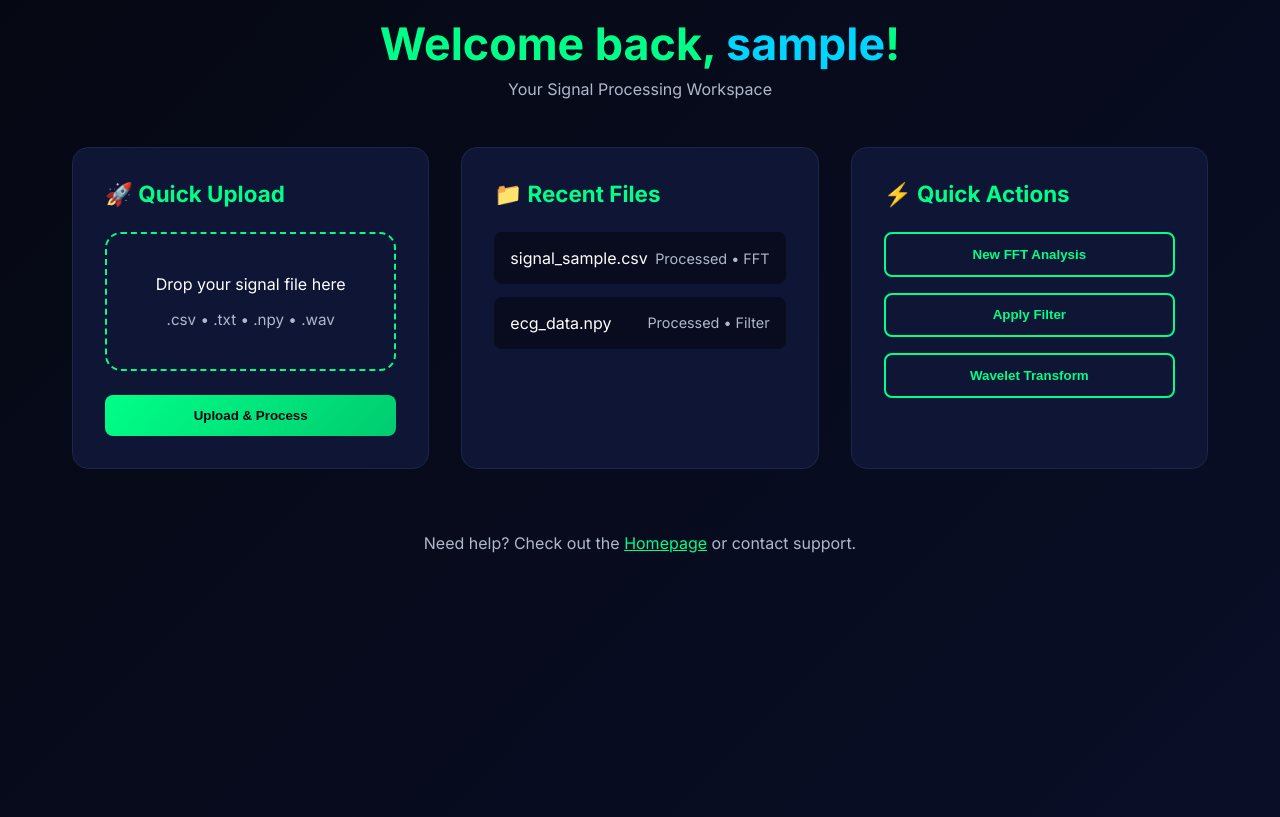
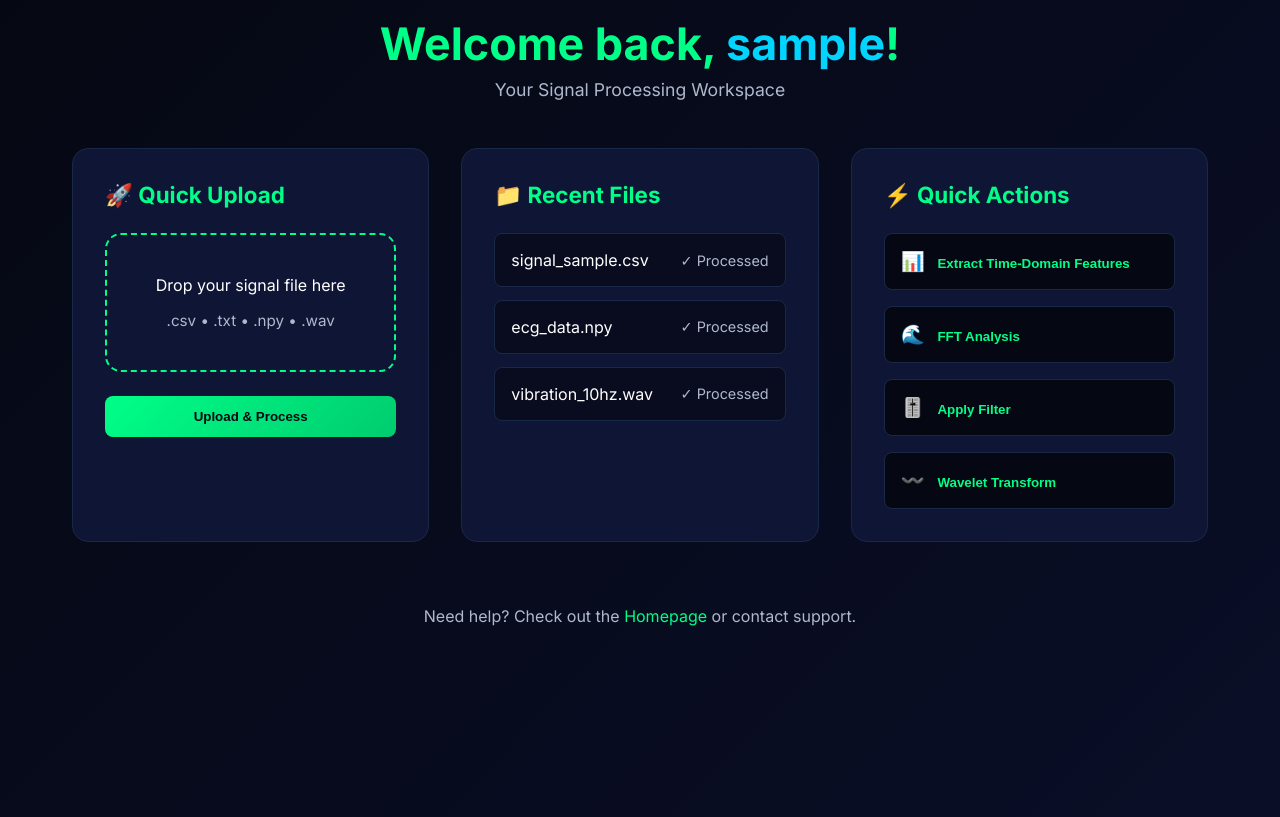
Before and after one commit to achawla4/leibnitz, a Flask app: page /dashboard in a window 1280 px wide. Shown: the part 83-900 px from the top of the page. Run offline with Flask 2, Linux system fonts and the light colour scheme; the visitor is signed in with stand-in values (Sample User, id 1); some libraries are stand-ins or nearby versions.

Commit message:
Updated dashboard and leibnitz pages

```diff
--- a/templates/dashboard.html
+++ b/templates/dashboard.html
@@ -59,6 +59,7 @@
             text-decoration: none;
             margin-left: 2rem;
             font-weight: 500;
+            transition: color 0.3s ease;
         }
 
         .nav-links a:hover {
@@ -80,6 +81,11 @@
             font-size: 2.8rem;
             margin-bottom: 0.5rem;
             color: var(--signal-green);
+        }
+
+        .welcome p {
+            color: var(--text-secondary);
+            font-size: 1.1rem;
         }
 
         .card-grid {
@@ -114,6 +120,16 @@
             padding: 2.5rem;
             text-align: center;
             cursor: pointer;
+            transition: all 0.3s ease;
+        }
+
+        .upload-area:hover {
+            border-color: var(--signal-blue);
+            background: rgba(0, 212, 255, 0.05);
+        }
+
+        #dashFileInput {
+            display: none;
         }
 
         .file-list {
@@ -129,6 +145,7 @@
             display: flex;
             justify-content: space-between;
             align-items: center;
+            border: 1px solid var(--border-color);
         }
 
         .btn {
@@ -138,11 +155,19 @@
             font-weight: 700;
             cursor: pointer;
             transition: all 0.3s;
+            text-decoration: none;
+            display: inline-block;
+            text-align: center;
         }
 
         .btn-primary {
             background: linear-gradient(135deg, var(--signal-green) 0%, #00cc6f 100%);
             color: #050812;
+        }
+
+        .btn-primary:hover {
+            transform: translateY(-3px);
+            box-shadow: 0 10px 30px rgba(0, 255, 136, 0.3);
         }
 
         .btn-secondary {
@@ -151,9 +176,68 @@
             border: 2px solid var(--signal-green);
         }
 
+        .btn-secondary:hover {
+            background: rgba(0, 255, 136, 0.1);
+            transform: translateY(-3px);
+        }
+
         .status {
             font-size: 0.9rem;
             color: var(--text-secondary);
+        }
+
+        .action-buttons {
+            display: flex;
+            flex-direction: column;
+            gap: 1rem;
+        }
+
+        .action-btn {
+            padding: 1rem;
+            background: var(--darker-bg);
+            border: 1px solid var(--border-color);
+            border-radius: 0.5rem;
+            color: var(--signal-green);
+            font-weight: 600;
+            cursor: pointer;
+            transition: all 0.3s;
+            text-align: left;
+        }
+
+        .action-btn:hover {
+            border-color: var(--signal-green);
+            background: rgba(0, 255, 136, 0.1);
+            transform: translateX(5px);
+        }
+
+        .action-icon {
+            margin-right: 0.8rem;
+            font-size: 1.2rem;
+        }
+
+        .footer-text {
+            text-align: center;
+            margin-top: 4rem;
+            color: var(--text-secondary);
+        }
+
+        .footer-text a {
+            color: var(--signal-green);
+            text-decoration: none;
+        }
+
+        .footer-text a:hover {
+            text-decoration: underline;
+        }
+
+        @media (max-width: 768px) {
+            .welcome h1 {
+                font-size: 2rem;
+            }
+
+            .card-grid {
+                grid-template-columns: 1fr;
+            }
         }
     </style>
 </head>
@@ -173,7 +257,7 @@
     <div class="dashboard-container">
         <div class="welcome">
             <h1>Welcome back, <span style="color:var(--signal-blue);">{{ session.get('user', 'User') }}</span>!</h1>
-            <p style="color:var(--text-secondary);">Your Signal Processing Workspace</p>
+            <p>Your Signal Processing Workspace</p>
         </div>
 
         <div class="card-grid">
@@ -201,16 +285,25 @@
             <!-- Quick Actions -->
             <div class="card">
                 <h3>⚡ Quick Actions</h3>
-                <div style="display:flex; flex-direction:column; gap:1rem;">
-                    <button class="btn btn-secondary" onclick="window.location.href='/#upload-section'">New FFT Analysis</button>
-                    <button class="btn btn-secondary" onclick="window.location.href='/#upload-section'">Apply Filter</button>
-                    <button class="btn btn-secondary" onclick="window.location.href='/#upload-section'">Wavelet Transform</button>
+                <div class="action-buttons">
+                    <button class="action-btn" onclick="goToFeatureExtraction()">
+                        <span class="action-icon">📊</span>Extract Time-Domain Features
+                    </button>
+                    <button class="action-btn" onclick="goToFFTAnalysis()">
+                        <span class="action-icon">🌊</span>FFT Analysis
+                    </button>
+                    <button class="action-btn" onclick="goToFilter()">
+                        <span class="action-icon">🎚️</span>Apply Filter
+                    </button>
+                    <button class="action-btn" onclick="goToWavelet()">
+                        <span class="action-icon">〰️</span>Wavelet Transform
+                    </button>
                 </div>
             </div>
         </div>
 
-        <div style="text-align:center; margin-top:4rem; color:var(--text-secondary);">
-            <p>Need help? Check out the <a href="/" style="color:var(--signal-green);">Homepage</a> or contact support.</p>
+        <div class="footer-text">
+            <p>Need help? Check out the <a href="/">Homepage</a> or contact support.</p>
         </div>
     </div>
 
@@ -223,7 +316,7 @@
             }
         });
 
-        // Simple quick upload handler
+        // Quick upload handler
         function quickUpload() {
             const fileInput = document.getElementById('dashFileInput');
             if (!fileInput.files.length) {
@@ -259,6 +352,7 @@
             })
             .then(data => {
                 if (data.success) {
+                    // Redirect to main page with file info
                     window.location.href = `/?file=${encodeURIComponent(data.filename)}&name=${encodeURIComponent(file.name)}&size=${file.size}&detected_rate=${data.detected_sample_rate || ''}`;
                 } else {
                     alert("Upload failed: " + data.error);
@@ -273,17 +367,41 @@
             });
         }
 
-        // Demo: Mock recent files (can be replaced with real fetch later)
+        // Navigate to feature extraction
+        function goToFeatureExtraction() {
+            window.location.href = '/#upload-section';
+        }
+
+        // Navigate to FFT analysis
+        function goToFFTAnalysis() {
+            window.location.href = '/#upload-section';
+        }
+
+        // Navigate to filter
+        function goToFilter() {
+            window.location.href = '/#upload-section';
+        }
+
+        // Navigate to wavelet
+        function goToWavelet() {
+            window.location.href = '/#upload-section';
+        }
+
+        // Mock recent files (can be replaced with real fetch later)
         window.onload = function() {
             const fileList = document.getElementById('fileList');
             fileList.innerHTML = `
                 <div class="file-item">
                     <span>signal_sample.csv</span>
-                    <span class="status">Processed • FFT</span>
+                    <span class="status">✓ Processed</span>
                 </div>
                 <div class="file-item">
                     <span>ecg_data.npy</span>
-                    <span class="status">Processed • Filter</span>
+                    <span class="status">✓ Processed</span>
+                </div>
+                <div class="file-item">
+                    <span>vibration_10hz.wav</span>
+                    <span class="status">✓ Processed</span>
                 </div>
             `;
         };
```
Also changed, not shown: templates/leibnitz.html (+22 -6 lines).
